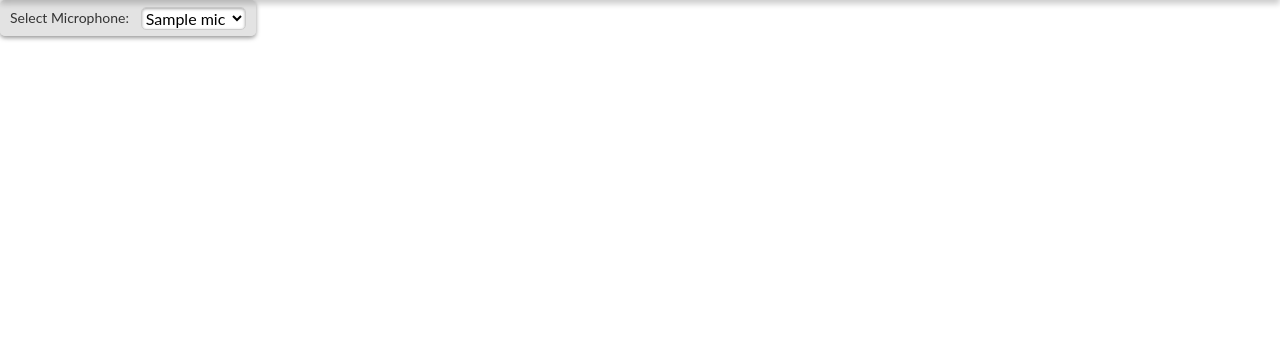
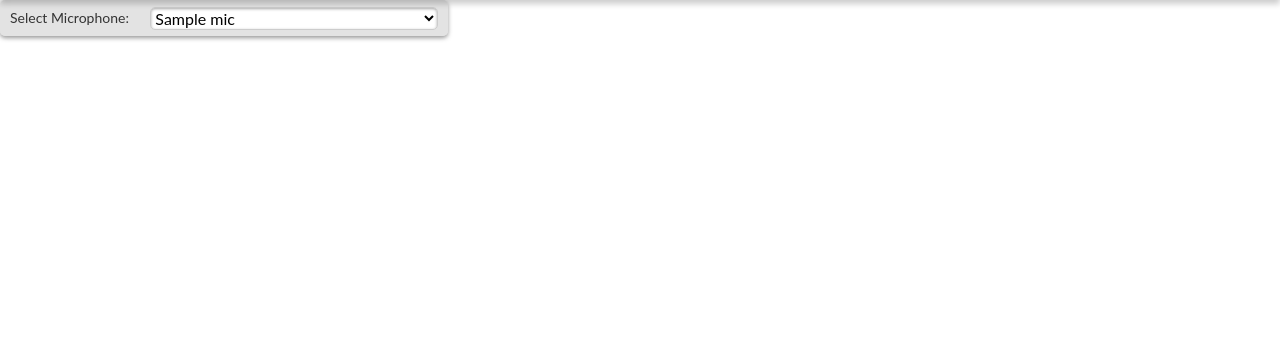
Before and after one commit to LGMOak/lumino, a Flask app: template web/templates/index.html in a window 1280 px wide. Shown: the part 68-420 px from the top of the page. Run offline with Flask 3, Linux system fonts and the light colour scheme; the template is opened without the code that fills it: most values are stand-ins (such as "Sample title", 1, 10 or a date in 2020); some libraries are stand-ins or nearby versions.

Commit message:
Update style.css
Update the mic width

```diff
--- a/web/static/css/style.css
+++ b/web/static/css/style.css
@@ -163,7 +163,7 @@ button i {
     box-shadow: 0 2px 4px rgba(57, 57, 57, 0.519);
     display: flex;
     /* margin: 25px;  */
-    width: 20%;
+    width: 35%;
     align-items: center;
     white-space: nowrap;
 }
```
